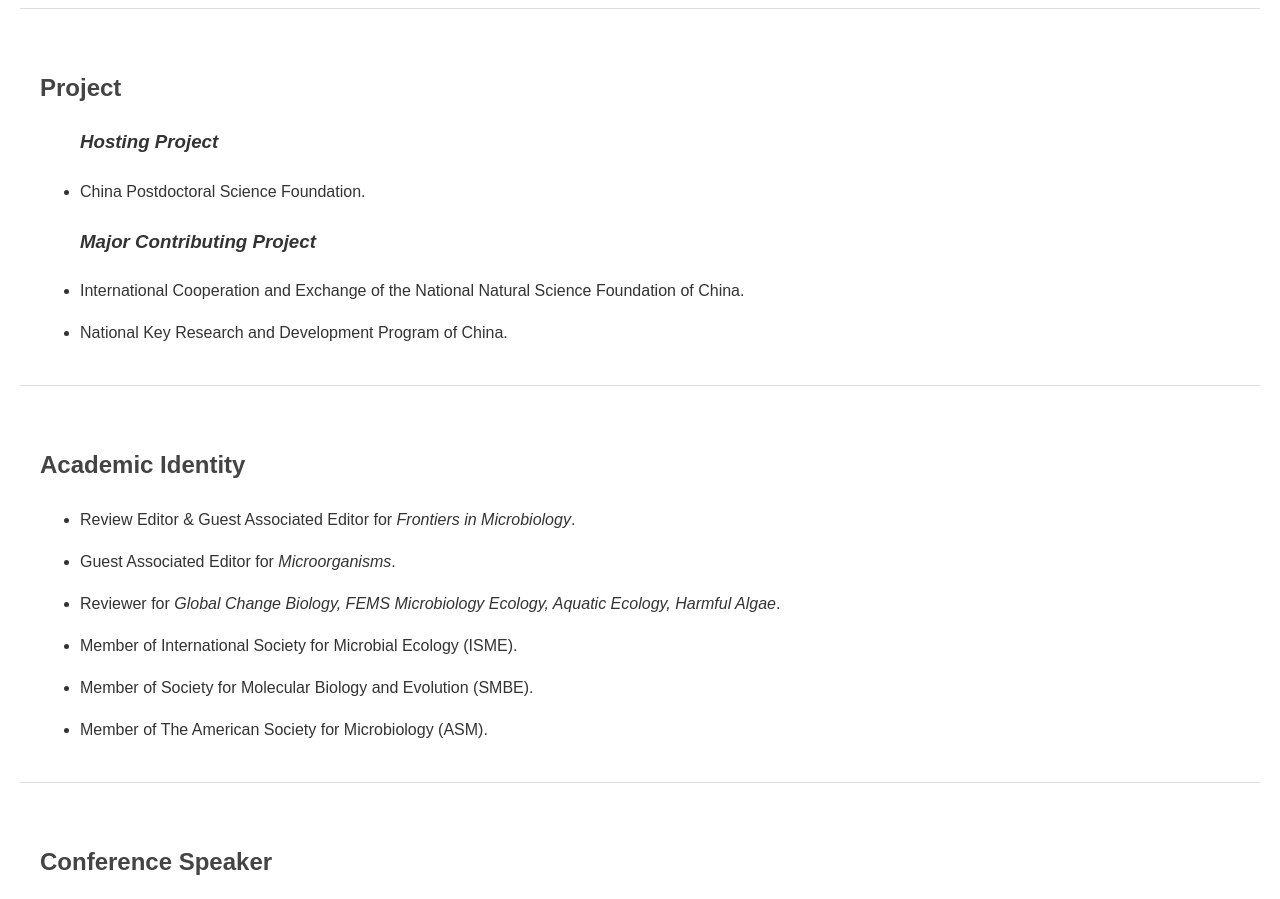
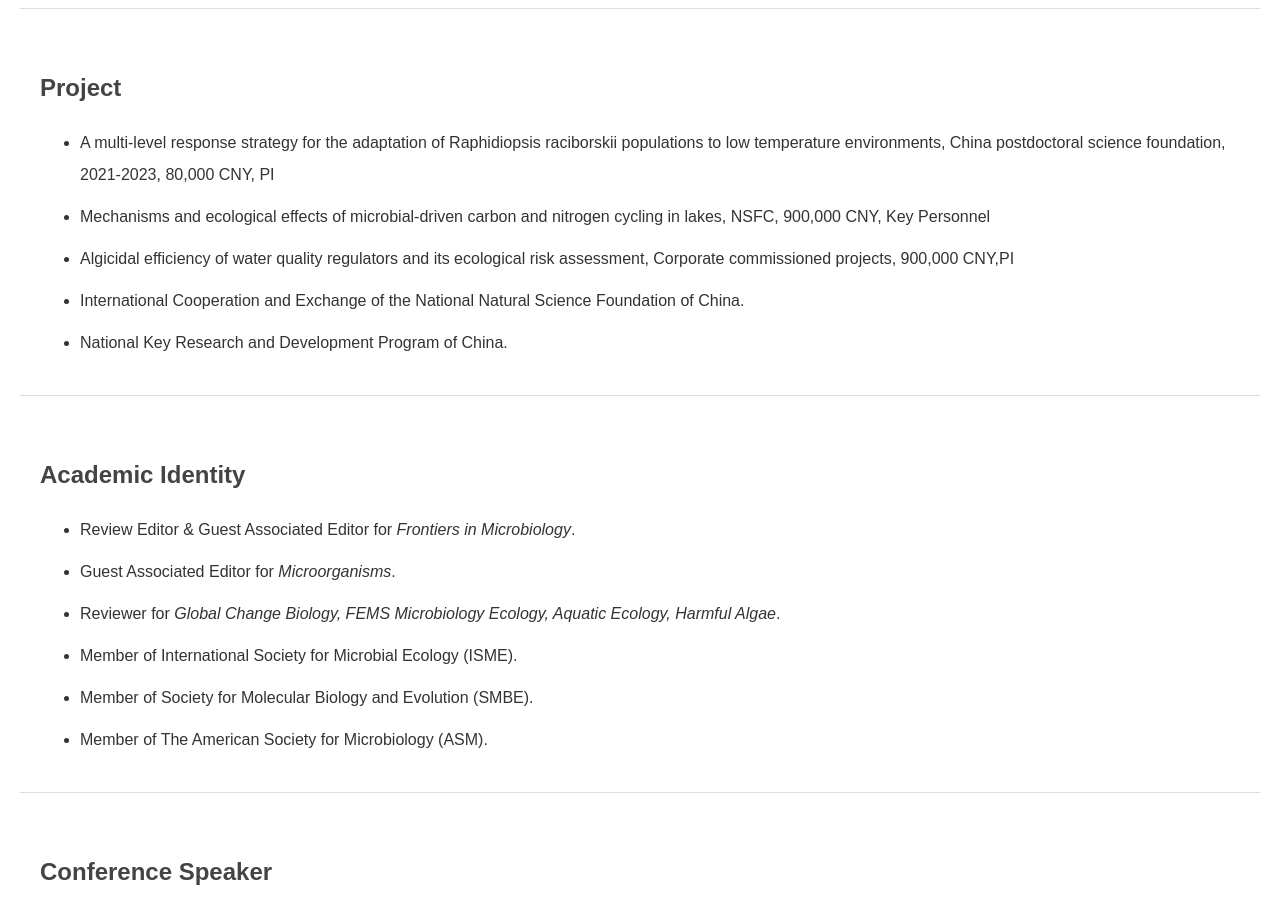
Before and after one commit to qjoypark/qjoypark.github.io, a plain HTML site: page index.html in a window 1280 px wide. Shown: the part 2660-3559 px from the top of the page. Drawn offline with Linux system fonts and the light colour scheme.

Commit message:
fixed main pages

```diff
--- a/index.html
+++ b/index.html
@@ -92,9 +92,9 @@
     <section id="project">
         <h2>Project</h2>
         <ul>
-            <h3><i>Hosting Project</i></h3>
-            <li>China Postdoctoral Science Foundation.</li>
-            <h3><i>Major Contributing Project</i></h3>
+            <li>A multi-level response strategy for the adaptation of Raphidiopsis raciborskii populations to low temperature environments, China postdoctoral science foundation, 2021-2023, 80,000 CNY, PI</li>
+            <li>Mechanisms and ecological effects of microbial-driven carbon and nitrogen cycling in lakes, NSFC, 900,000 CNY, Key Personnel</li>
+            <li>Algicidal efficiency of water quality regulators and its ecological risk assessment, Corporate commissioned projects, 900,000 CNY,PI</li>
             <li>International Cooperation and Exchange of the National Natural Science Foundation of China.</li>
             <li>National Key Research and Development Program of China.</li>
         </ul>
```
